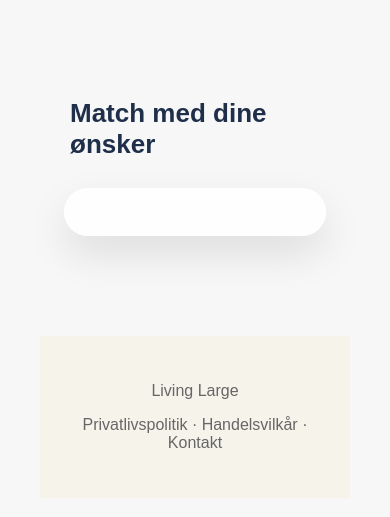
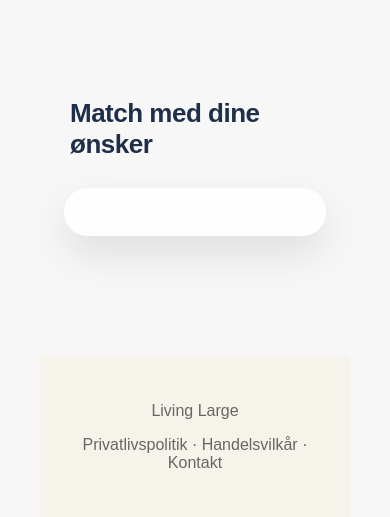
Before and after one commit to womberggaming-maker/LivingLarge, a Flask app: page / in a window 390 px wide. Shown: the part 1682-2199 px from the top of the page. Run offline with Flask 3, Linux system fonts and the light colour scheme.

Commit message:
moving results and polishing

```diff
--- a/LivingLarge/static/style.css
+++ b/LivingLarge/static/style.css
@@ -444,10 +444,20 @@
         margin-top:40px;
    }
 
-   .results-section{
+   .results-section {
+        margin: 80px 0 120px;
+    }
+    .results-container {
         max-width: 1200px;
-        margin: 60px auto 100px auto;
+        margin: 0 auto;
         padding: 0 24px;
+    }
+    .results-title {
+        font-size: 32px;
+        font-weight: 700;
+        color: #1f2f4a;
+        margin-bottom: 32px;
+        letter-spacing: -0.5px;
     }
     .results-info strong {
         max-width: 950px;
--- a/LivingLarge/templates/partials/results_section.html
+++ b/LivingLarge/templates/partials/results_section.html
@@ -1,5 +1,6 @@
 <div id="results-section" class="results-section">
-<h2>Match med dine ønsker</h2>
+<div class="results-container">
+<h2 class="results-title">Match med dine ønsker</h2>
 <div class="showcase-wrapper">
 <button class="showcase-arrow left-arrow" type="button">&#10094;</button>
 <div class="showcase-board">
@@ -16,7 +17,7 @@
 <!-- CONTENT -->
 <div class="showcase-body">
 <h3>{{ home.title }}</h3>
-<!-- AI INSIGHT (ENESTE TEKST) -->
+<!-- AI INSIGHT -->
 <div class="ai-insight">
                                {{ home.match_summary }}
 </div>
@@ -39,3 +40,4 @@
 <button class="showcase-arrow right-arrow" type="button">&#10095;</button>
 </div>
 </div>
+</div>
```
Lines whose indentation alone changed are shown as unchanged.
